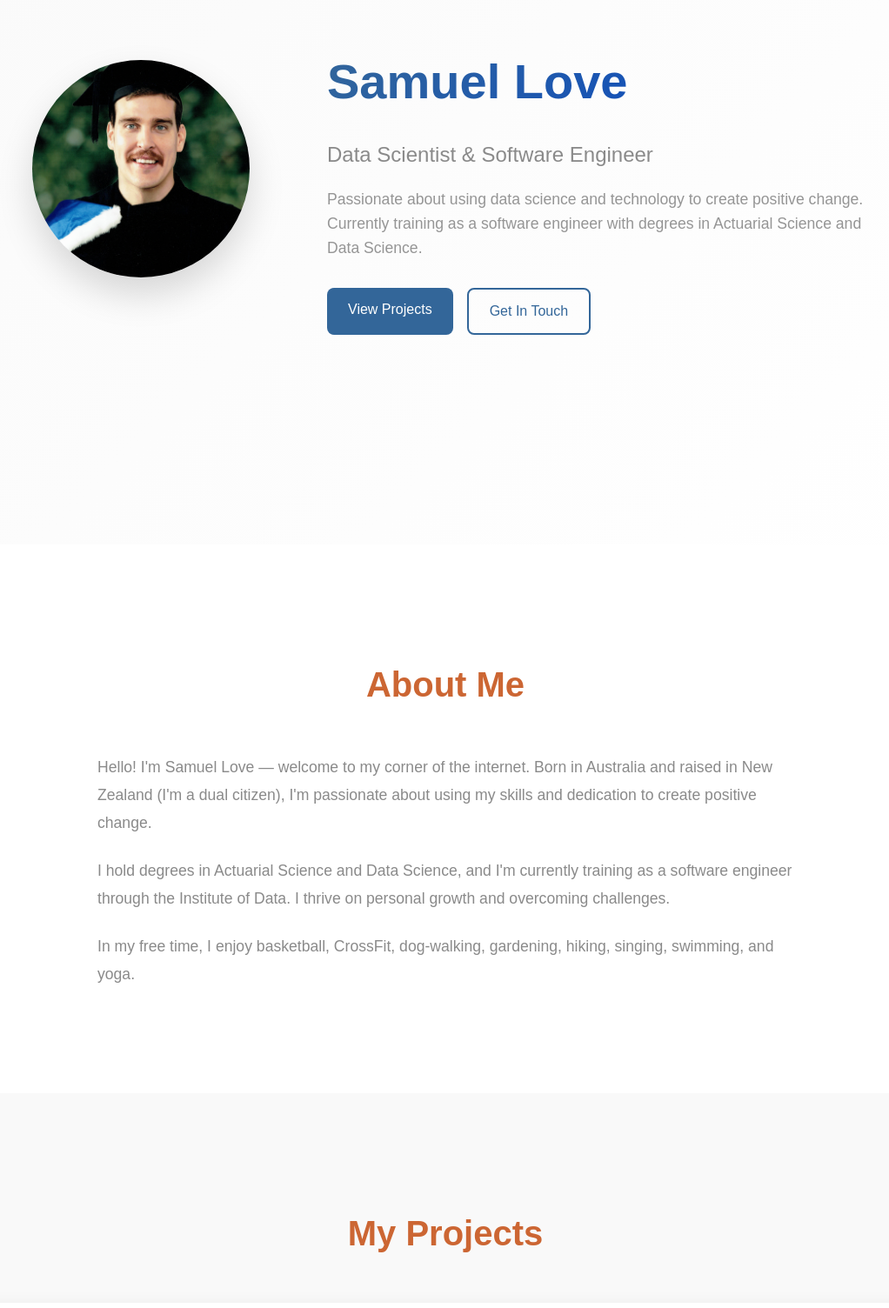
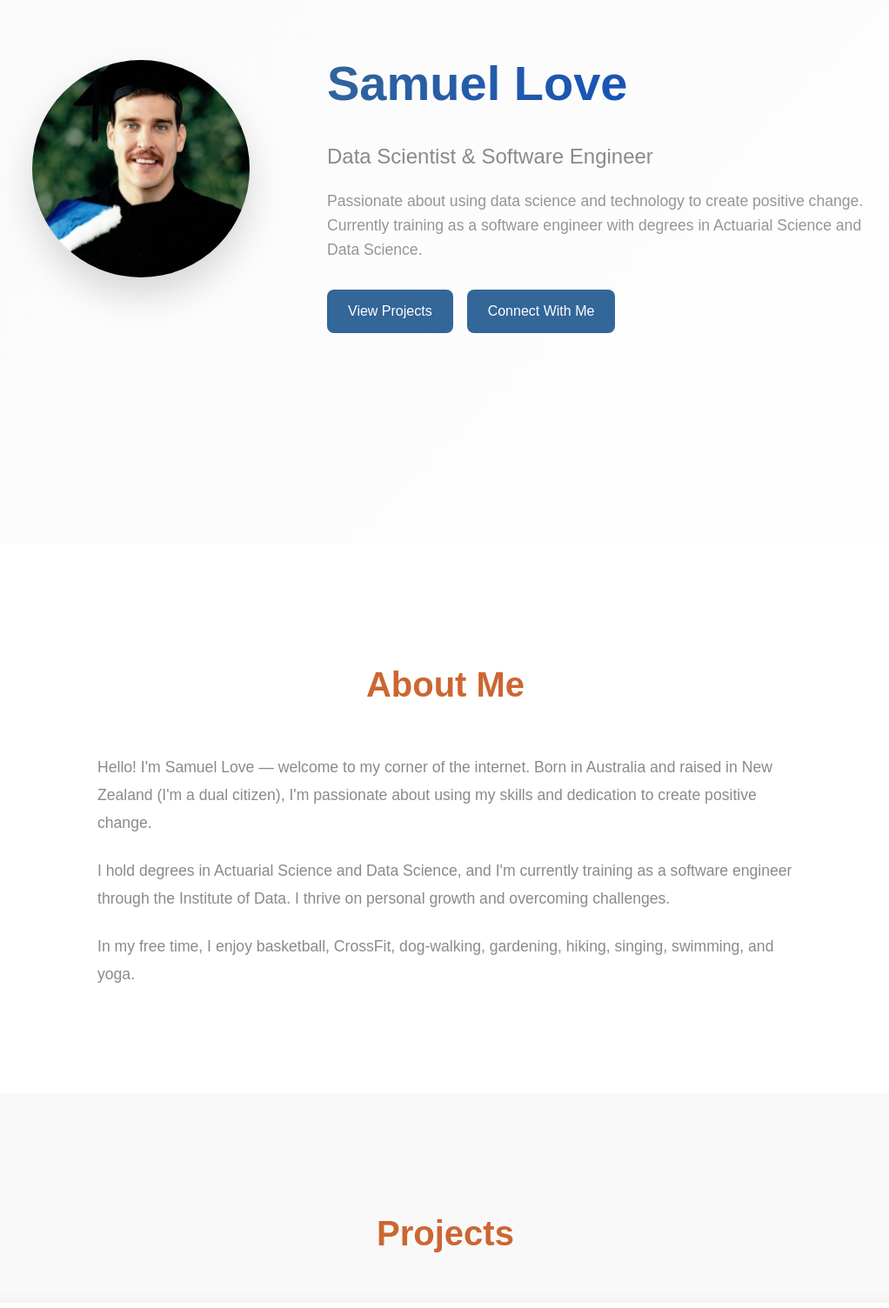
Before and after one commit to tatoslover/tatoslover.github.io, a plain HTML site: page index.html in a window 1280 px wide. Shown: the part 376-1880 px from the top of the page at 87% size, without its empty margins (128-1150 px from the left). Drawn offline with Linux system fonts and the light colour scheme.

Commit message:
Update index.html

```diff
--- a/index.html
+++ b/index.html
@@ -73,8 +73,8 @@
                             <a href="#projects" class="btn btn-primary"
                                 >View Projects</a
                             >
-                            <a href="#contact" class="btn btn-secondary"
-                                >Get In Touch</a
+                            <a href="#connect" class="btn btn-primary"
+                                >Connect With Me</a
                             >
                         </div>
                     </div>
@@ -143,7 +143,7 @@
             <!-- Projects Section -->
             <section id="projects" class="projects-section">
                 <div class="container">
-                    <h2 class="section-title">My Projects</h2>
+                    <h2 class="section-title">Projects</h2>
                     <div class="projects-container">
                         <!-- Master of Applied Data Science Capstone -->
                         <div class="project-category" id="capstone">
```
